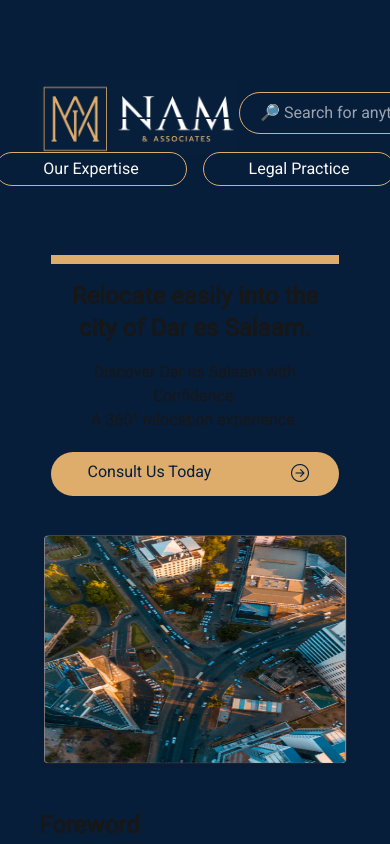
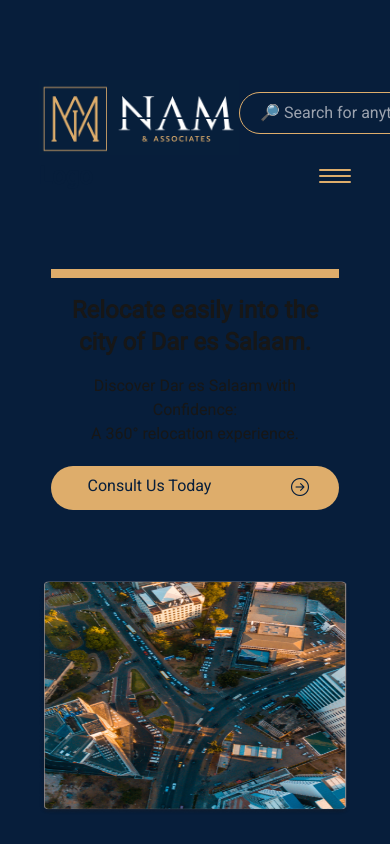
Before and after one commit to genie360s/nam-website, a Next.js app in the folder nam/: page / in a window 390 px wide. Shown: the top 844 px of the page. Built offline with nearby package versions, Linux system fonts and the light colour scheme; a web font is replaced by a local one.

Commit message:
add: hamburger icon

```diff
--- a/nam/src/app/Blogs/page.tsx
+++ b/nam/src/app/Blogs/page.tsx
@@ -26,7 +26,7 @@ export default function Blogs() {
         </div>
       </div>
       <NavBar />
-      <div className="mx-auto w-[60vw] mt-[10vh]">
+      <div className="mx-auto w-[60vw] mt-[5vh]">
         <div className=" mx-auto border-b-4 font-bold  text-2xl w-[2.6em] py-2">
           Blogs
         </div>
--- a/nam/src/app/Expertise/page.tsx
+++ b/nam/src/app/Expertise/page.tsx
@@ -26,7 +26,7 @@ export default function Expertise() {
         </div>
       </div>
       <NavBar />
-      <div className="mx-auto w-[60vw] mt-[10vh]">
+      <div className="mx-auto w-[60vw] mt-[6vh]">
         <div className=" mx-auto border-b-4 font-bold  text-2xl w-[6.5em] py-2">
           Our Expertise
         </div>
--- a/nam/src/app/Legal/page.tsx
+++ b/nam/src/app/Legal/page.tsx
@@ -26,7 +26,7 @@ export default function Legal() {
         </div>
       </div>
       <NavBar />
-      <div className="mx-auto w-[60vw] mt-[10vh]">
+      <div className="mx-auto w-[60vw] mt-[5vh]">
         <div className=" mx-auto border-b-4 font-bold  text-2xl w-[6.8em] py-2">
           Legal Practice
         </div>
--- a/nam/src/app/components/navBar.tsx
+++ b/nam/src/app/components/navBar.tsx
@@ -1,9 +1,11 @@
 // components/navBar.tsx
 import Link from "next/link";
 import { usePathname } from "next/navigation";
+import { useState } from "react";
 
 export function NavBar() {
   const pathname = usePathname();
+  const [menuOpen, setMenuOpen] = useState(false);
 
   const navItems = [
     { href: "/", label: "Home" },
@@ -13,7 +15,35 @@ export function NavBar() {
   ];
 
   return (
-    <div className="mx-auto flex justify-center gap-x-4 w-[80vw] py-2">
+    <nav className="mx-auto flex justify-between items-center w-[80vw] py-4 relative">
+      {/* Logo */}
+      <div className="text-brand-blue text-2xl font-bold">Logo</div>
+
+      {/* Hamburger Icon */}
+      <button
+        className="block lg:hidden cursor-pointer z-50"
+        onClick={() => setMenuOpen(!menuOpen)}
+        aria-label="Toggle menu"
+      >
+        <div
+          className={`h-0.5 w-8 bg-brand-copper transition-transform duration-300 rounded-lg ${
+            menuOpen ? "rotate-45 translate-y-1.5" : ""
+          }`}
+        ></div>
+        <div
+          className={`h-0.5 w-8 bg-brand-copper my-1 transition-opacity duration-300 rounded-lg ${
+            menuOpen ? "opacity-0" : "opacity-100"
+          }`}
+        ></div>
+        <div
+          className={`h-0.5 w-8 bg-brand-copper transition-transform duration-300 rounded-lg ${
+            menuOpen ? "-rotate-45 -translate-y-1.5" : ""
+          }`}
+        ></div>
+      </button>
+
+      {/* Desktop Navigation */}
+      <div className="hidden lg:flex justify-center gap-x-4 mx-auto">
         {navItems.map((item) => (
           <Link key={item.href} href={item.href}>
             <div
@@ -30,5 +60,33 @@ export function NavBar() {
           </Link>
         ))}
       </div>
+
+      {/* Mobile Navigation Dropdown */}
+      <div
+        className={`absolute top-16 right-0 w-full bg-brand-copper z-40 lg:hidden transition-all duration-300 ease-in-out ${
+          menuOpen ? "block" : "hidden"
+        }`}
+      >
+        {navItems.map((item) => (
+          <Link
+            key={item.href}
+            href={item.href}
+            onClick={() => setMenuOpen(false)}
+          >
+            <div
+              className={`w-full py-4 text-center border-b border-off-white
+                ${
+                  pathname === item.href
+                    ? "bg-brand-blue text-brand-copper"
+                    : "text-off-white hover:bg-brand-blue hover:text-brand-copper"
+                }
+              `}
+            >
+              {item.label}
+            </div>
+          </Link>
+        ))}
+      </div>
+    </nav>
   );
 }
--- a/nam/src/app/page.tsx
+++ b/nam/src/app/page.tsx
@@ -48,7 +48,7 @@ export default function Home() {
           />
         </div>
         <div className=" flex flex-col  w-full   px-3">
-          <div className="2xl:mt-[10vw] xl:mt-[6.5vw] lg:mt-[2.5em] mt-[5.5vw]  mx-auto">
+          <div className="2xl:mt-[10vw] xl:mt-[6.5vw] lg:mt-[2.5em] mt-[5.5vw] mb-8  mx-auto">
             <div className="mx-auto bg-brand-copper w-full h-[1vh] lg:h-[0.7vh]"></div>
             <div className="mx-auto font-semibold md:text-lg text-2xl lg:text-lg  xl:text-xl w-full text-center mt-4 ">
               Relocate easily into the city of Dar es Salaam.
```
Lines whose indentation alone changed are shown as unchanged.
